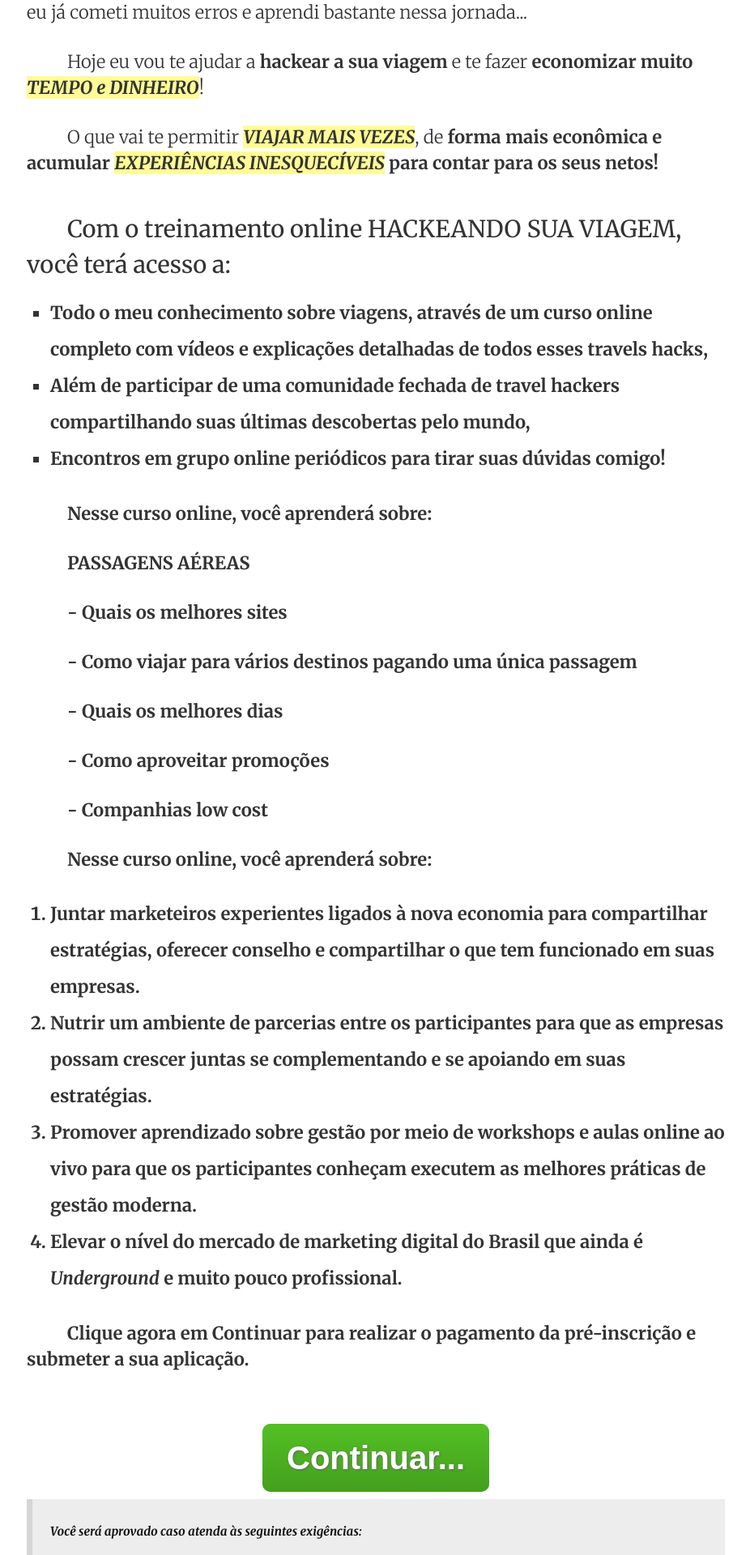
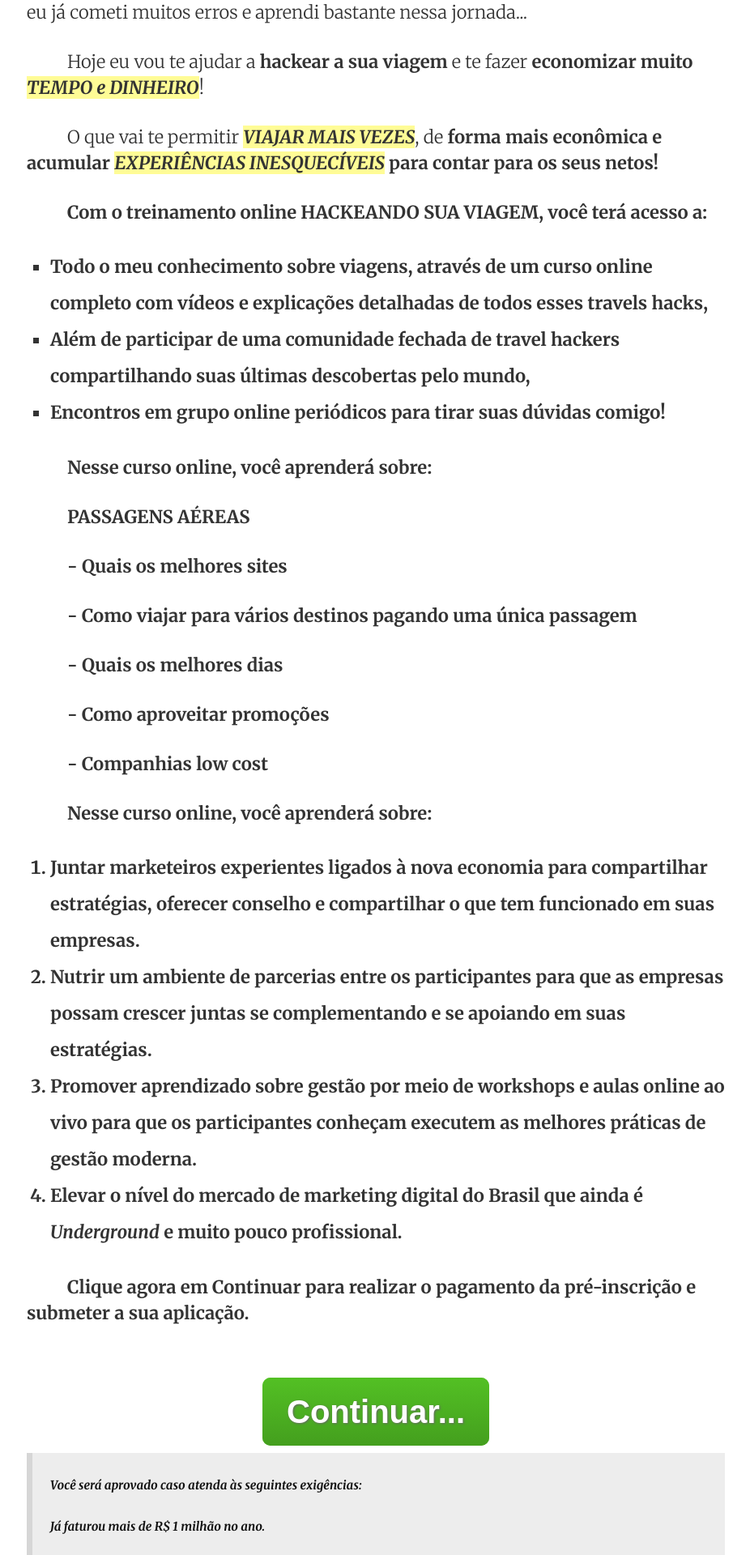
Before and after one commit to ianborges/hackeandosuaviagem, a Jekyll site: the page built from index.html, in a window 1280 px wide. Shown: the part 1132-3052 px from the top of the page at 81% size, without its empty margins (176-1102 px from the left). Built offline with Jekyll 4.4.1, drawn with Linux system fonts in a browser that asks for light colours; the list of posts is cut into pages by our own code.

```diff
--- a/index.html
+++ b/index.html
@@ -47,7 +47,7 @@ layout: default
 
         <p>O que vai te permitir <span class="highlight"><em><strong>VIAJAR MAIS VEZES</strong></em></span>, de <strong>forma mais econômica e acumular <span class="highlight"><em>EXPERIÊNCIAS INESQUECÍVEIS</em></span><strong> para contar para os seus netos!</p>
 
-        <h2>Com o treinamento online HACKEANDO SUA VIAGEM, você terá acesso a:</h2>
+        <p>Com o treinamento online HACKEANDO SUA VIAGEM, você terá acesso a:</p>
 
         <div class="noindent">
           <ul>
```
